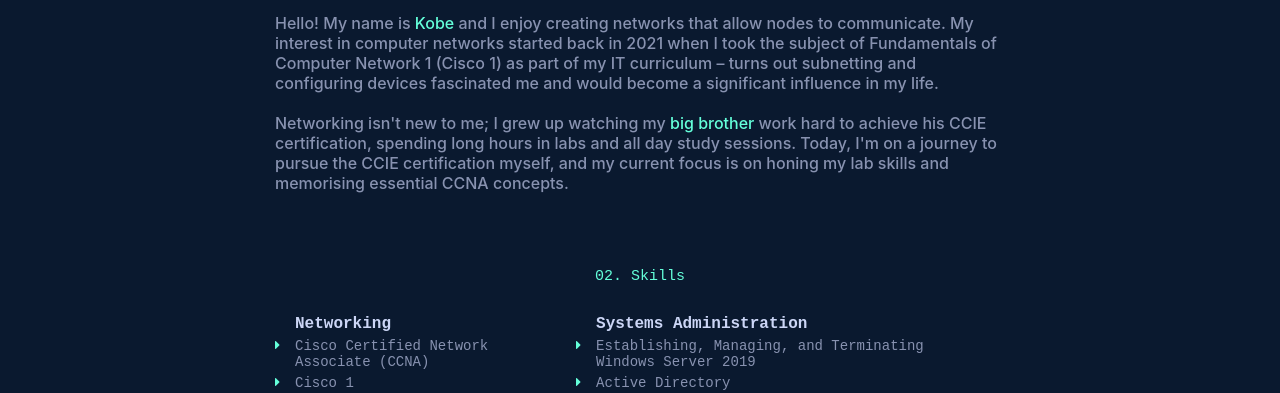
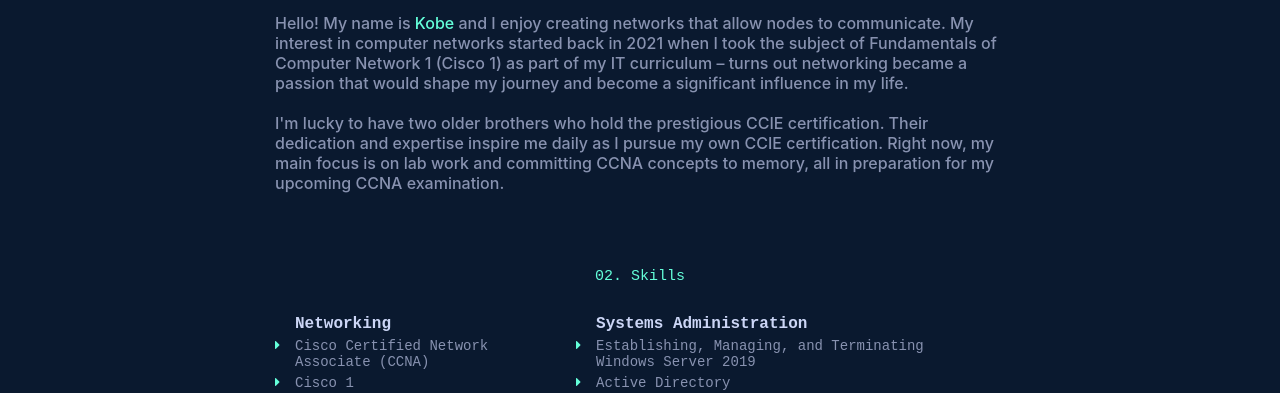
Before and after one commit to travislistener/kobebillo, a plain HTML site: page index.html in a window 1280 px wide. Shown: the part 694-1087 px from the top of the page. Drawn offline with nearby package versions, Linux system fonts and the light colour scheme.

```diff
--- a/index.html
+++ b/index.html
@@ -47,8 +47,8 @@
                 <span class="subheader-text inline-span">About Me </span>
             </div>
             <div class="about-section-content">
-                <div class="body-text">Hello! My name is <a href="https://www.youtube.com" class="highlighted-link" target="_blank" rel="noreferrer noopener">Kobe</a> and I enjoy creating networks that allow nodes to communicate. My interest in computer networks started back in 2021 when I took the subject of Fundamentals of Computer Network 1 (Cisco 1) as part of my IT curriculum – turns out subnetting and configuring devices fascinated me and would become a significant influence in my life.</div>
-                <div class="body-text">Networking isn't new to me; I grew up watching my <a href="https://www.youtube.com" class="highlighted-link" target="_blank" rel="noreferrer noopener">big brother</a> work hard to achieve his CCIE certification, spending long hours in labs and all day study sessions. Today, I'm on a journey to pursue the CCIE certification myself, and my current focus is on honing my lab skills and memorising essential CCNA concepts.</div>
+                <div class="body-text">Hello! My name is <a href="https://www.youtube.com" class="highlighted-link" target="_blank" rel="noreferrer noopener">Kobe</a> and I enjoy creating networks that allow nodes to communicate. My interest in computer networks started back in 2021 when I took the subject of Fundamentals of Computer Network 1 (Cisco 1) as part of my IT curriculum – turns out networking became a passion that would shape my journey and become a significant influence in my life.</div>
+                <div class="body-text">I'm lucky to have two older brothers who hold the prestigious CCIE certification. Their dedication and expertise inspire me daily as I pursue my own CCIE certification. Right now, my main focus is on lab work and committing CCNA concepts to memory, all in preparation for my upcoming CCNA examination.</div>
             </div>
         </div>
 
```
